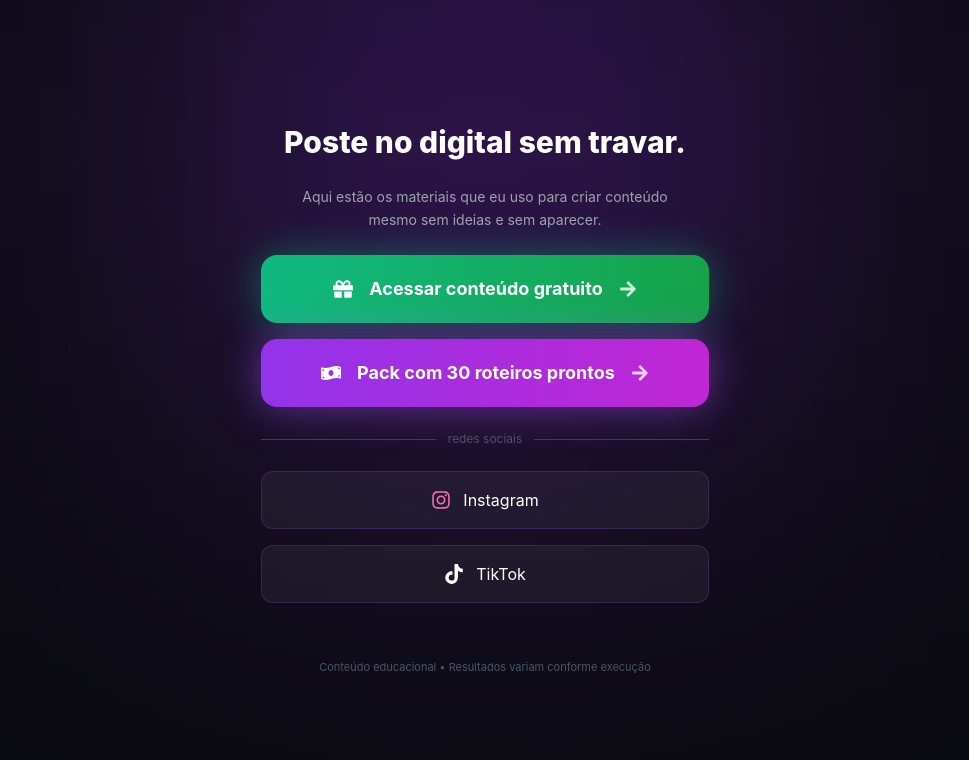
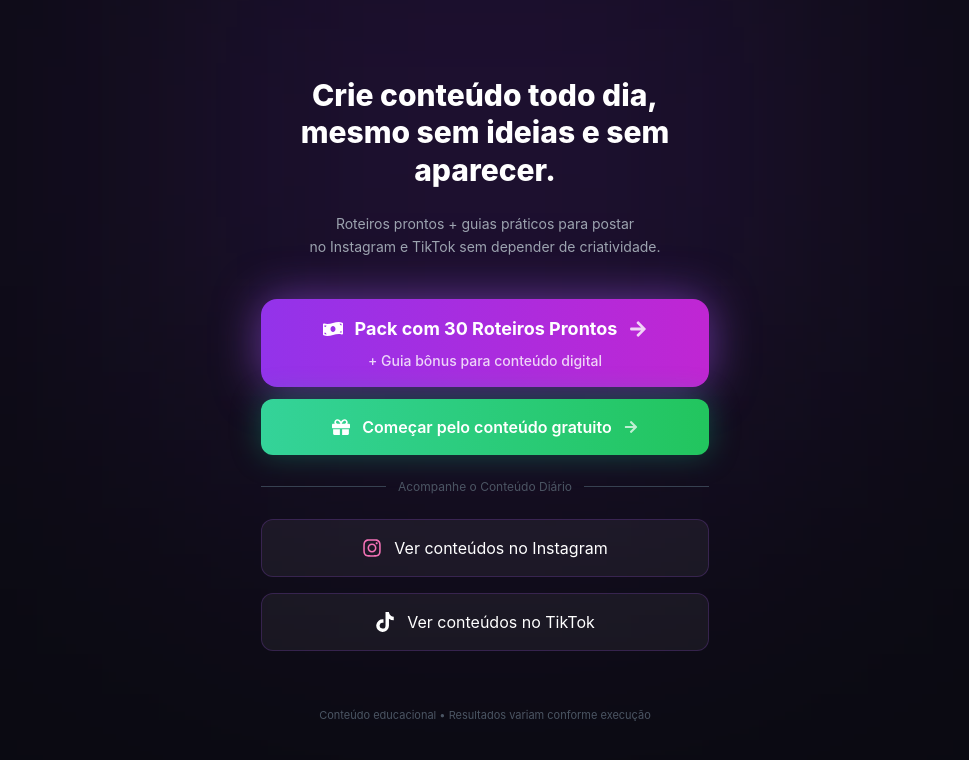
Before and after one commit to Miguel-Aleixo/Plataforma_De_Vendas, a Next.js app: page / in a window 1280 px wide. Shown: the top 760 px of the page, without its empty margins (155-1124 px from the left). Built offline with nearby package versions, Linux system fonts and the light colour scheme; no server answers.

Commit message:
Finalizado

```diff
--- a/pages/index.tsx
+++ b/pages/index.tsx
@@ -20,9 +20,7 @@ export default function LinkBio() {
           `${process.env.NEXT_PUBLIC_API_URL}/ping`,
           { timeout: 10000 }
         );
-      } catch (err) {
-        // silêncio proposital
-      }
+      } catch {}
     };
 
     wakeBackend();
@@ -32,7 +30,7 @@ export default function LinkBio() {
     <main className="min-h-screen bg-[#0B0B12] text-white relative overflow-hidden flex items-center justify-center px-6">
 
       {/* GLOW */}
-      <div className="absolute -top-40 left-1/2 -translate-x-1/2 w-[600px] h-[600px] bg-purple-600/30 blur-[160px]" />
+      <div className="absolute -top-40 left-1/2 -translate-x-1/2 w-[600px] h-[600px] bg-purple-600/20 blur-[180px]" />
 
       <section className="w-full max-w-md relative z-10">
         <motion.div
@@ -44,48 +42,55 @@ export default function LinkBio() {
 
           {/* TÍTULO */}
           <h1 className="text-3xl font-extrabold leading-tight">
-            Poste no digital sem travar.
+            Crie conteúdo todo dia,
+            <br />
+            mesmo sem ideias e sem aparecer.
           </h1>
 
           {/* SUB */}
           <p className="text-gray-400 text-sm leading-relaxed">
-            Aqui estão os materiais que eu uso para criar conteúdo
+            Roteiros prontos + guias práticos para postar
             <br />
-            mesmo sem ideias e sem aparecer.
+            no Instagram e TikTok sem depender de criatividade.
           </p>
+
+          {/* CTA PRINCIPAL */}
+          <Link href="https://pay.kiwify.com.br/JDdfYqz">
+            <motion.div
+              whileHover={{ scale: 1.04 }}
+              className="mt-10 flex flex-col items-center justify-center gap-2 py-4 rounded-2xl
+              bg-gradient-to-r from-purple-600 to-fuchsia-600
+              font-bold text-lg shadow-[0_0_45px_rgba(168,85,247,0.55)]"
+            >
+              <div className="flex items-center gap-3">
+                <FaMoneyBillWave className="text-xl" />
+                <span>Pack com 30 Roteiros Prontos</span>
+                <FaArrowRight className="text-lg opacity-80" />
+              </div>
+              <span className="text-sm font-medium opacity-80">
+                + Guia bônus para conteúdo digital
+              </span>
+            </motion.div>
+          </Link>
 
           {/* CTA GRATUITO */}
           <Link href="/conteudo_gratis">
             <motion.div
-              whileHover={{ scale: 1.04 }}
-              className="mt-6 flex items-center justify-center gap-4 py-5 rounded-2xl
-              bg-gradient-to-r from-emerald-500 to-green-600
-              font-bold text-lg shadow-[0_0_40px_rgba(16,185,129,0.45)]"
+              whileHover={{ scale: 1.03 }}
+              className="mt-3 flex items-center justify-center gap-3 py-4 rounded-xl
+              bg-gradient-to-r from-emerald-400 to-green-500
+              font-semibold text-base shadow-[0_0_30px_rgba(16,185,129,0.35)]"
             >
-              <FaGift className="text-xl" />
-              <span>Acessar conteúdo gratuito</span>
-              <FaArrowRight className="text-lg opacity-80" />
-            </motion.div>
-          </Link>
-
-          {/* CTA PRINCIPAL */}
-          <Link href="https://pay.kiwify.com.br/JDdfYqz">
-            <motion.div
-              whileHover={{ scale: 1.03 }}
-              className="flex mt-4 items-center justify-center gap-4 py-5 rounded-2xl
-              bg-gradient-to-r from-purple-600 to-fuchsia-600
-              font-bold text-lg shadow-[0_0_40px_rgba(168,85,247,0.5)]"
-            >
-              <FaMoneyBillWave className="text-xl" />
-              <span>Pack com 30 roteiros prontos</span>
-              <FaArrowRight className="text-lg opacity-80" />
+              <FaGift className="text-lg" />
+              <span>Começar pelo conteúdo gratuito</span>
+              <FaArrowRight className="text-sm opacity-70" />
             </motion.div>
           </Link>
 
           {/* DIVISOR */}
-          <div className="flex items-center gap-3 text-gray-600 text-xs mt-8">
+          <div className="flex items-center gap-3 text-gray-600 text-xs mt-10">
             <span className="flex-1 h-px bg-gray-700" />
-            redes sociais
+            Acompanhe o Conteúdo Diário
             <span className="flex-1 h-px bg-gray-700" />
           </div>
 
@@ -94,21 +99,23 @@ export default function LinkBio() {
             <a
               href="https://www.instagram.com/caminho.digital0/"
               target="_blank"
+              rel="noopener noreferrer"
               className="flex items-center justify-center gap-3 w-full py-4 rounded-xl
               bg-white/5 border border-purple-500/20 hover:bg-white/10 transition"
             >
               <FaInstagram className="text-pink-400 text-xl" />
-              <span>Instagram</span>
+              <span>Ver conteúdos no Instagram</span>
             </a>
 
             <a
               href="https://www.tiktok.com/@caminho.digital0"
               target="_blank"
+              rel="noopener noreferrer"
               className="flex items-center justify-center gap-3 w-full py-4 rounded-xl
               bg-white/5 border border-purple-500/20 hover:bg-white/10 transition"
             >
               <FaTiktok className="text-white text-xl" />
-              <span>TikTok</span>
+              <span>Ver conteúdos no TikTok</span>
             </a>
           </div>
 
@@ -116,6 +123,7 @@ export default function LinkBio() {
           <p className="pt-8 text-[11px] text-gray-600">
             Conteúdo educacional • Resultados variam conforme execução
           </p>
+
         </motion.div>
       </section>
     </main>
```
